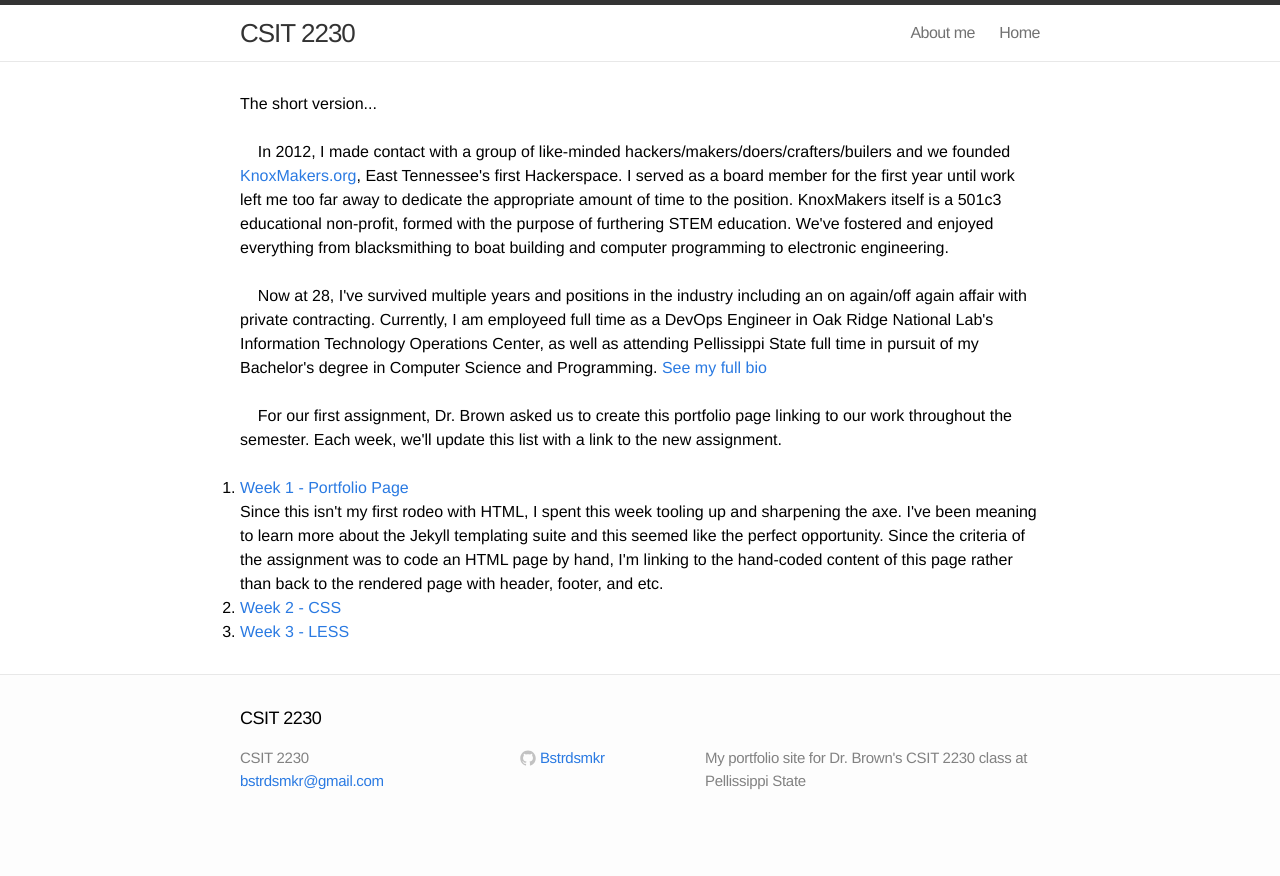
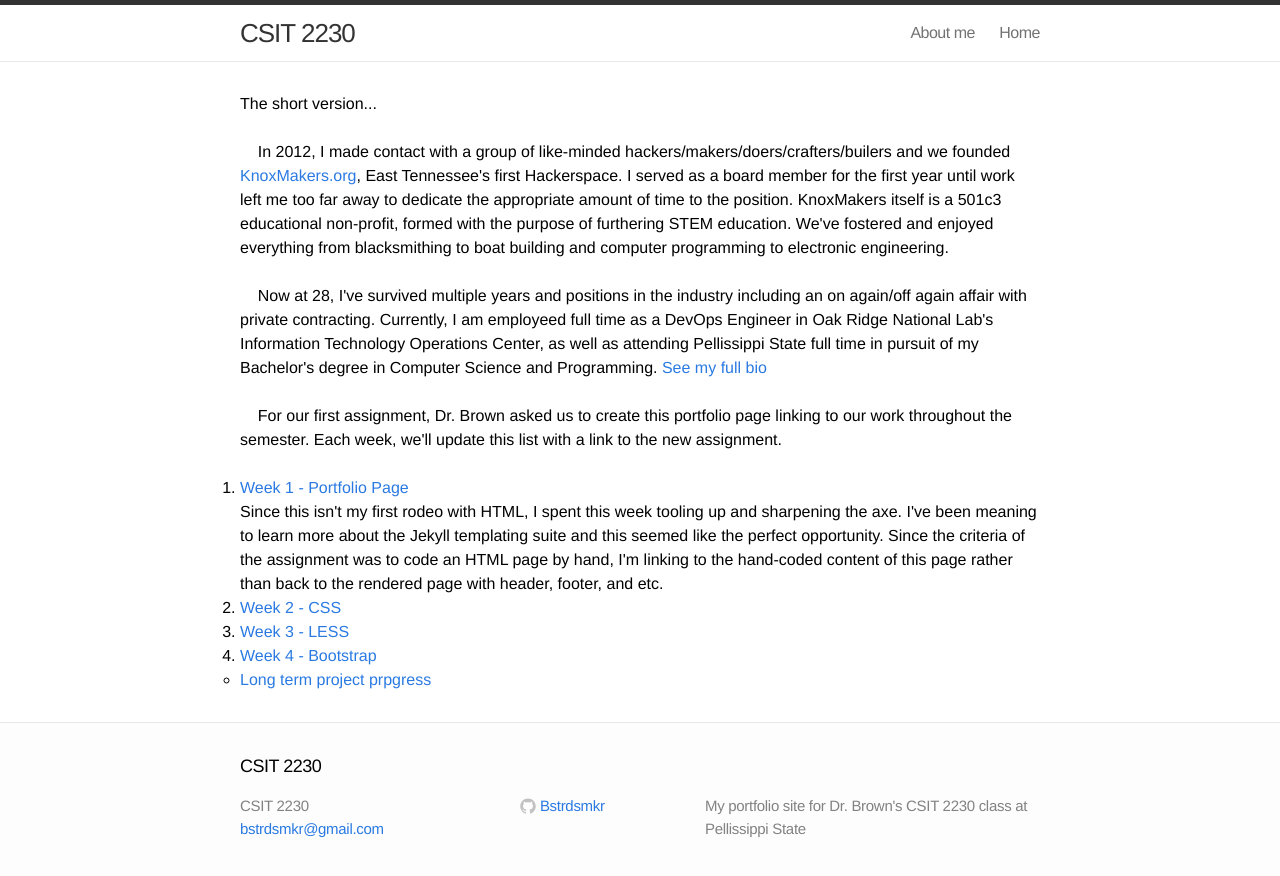
Before and after one commit to bstrdsmkr/CSIT2230, a Jekyll site: the page built from index.html, in a window 1280 px wide. Shown: the top 876 px of the page. Built offline with Jekyll 4.4.1, drawn with Linux system fonts in a browser that asks for light colours.

Commit message:
update portfolio for week 4

```diff
--- a/index.html
+++ b/index.html
@@ -46,6 +46,14 @@ title: Home
     <li>
       <a href="{{ site.baseurl }}/week3-less">Week 3 - LESS</a>
     </li>
+    <li>
+      <a href="{{ site.baseurl }}/week4-bootstrap">Week 4 - Bootstrap</a>
+      <ul>
+        <li>
+          <a href="{{ site.baseurl }}/long-term-project-1">Long term project prpgress</a>
+        </li>
+      </ul>
+    </li>
   </ol>
 </body>
 </html>
```
